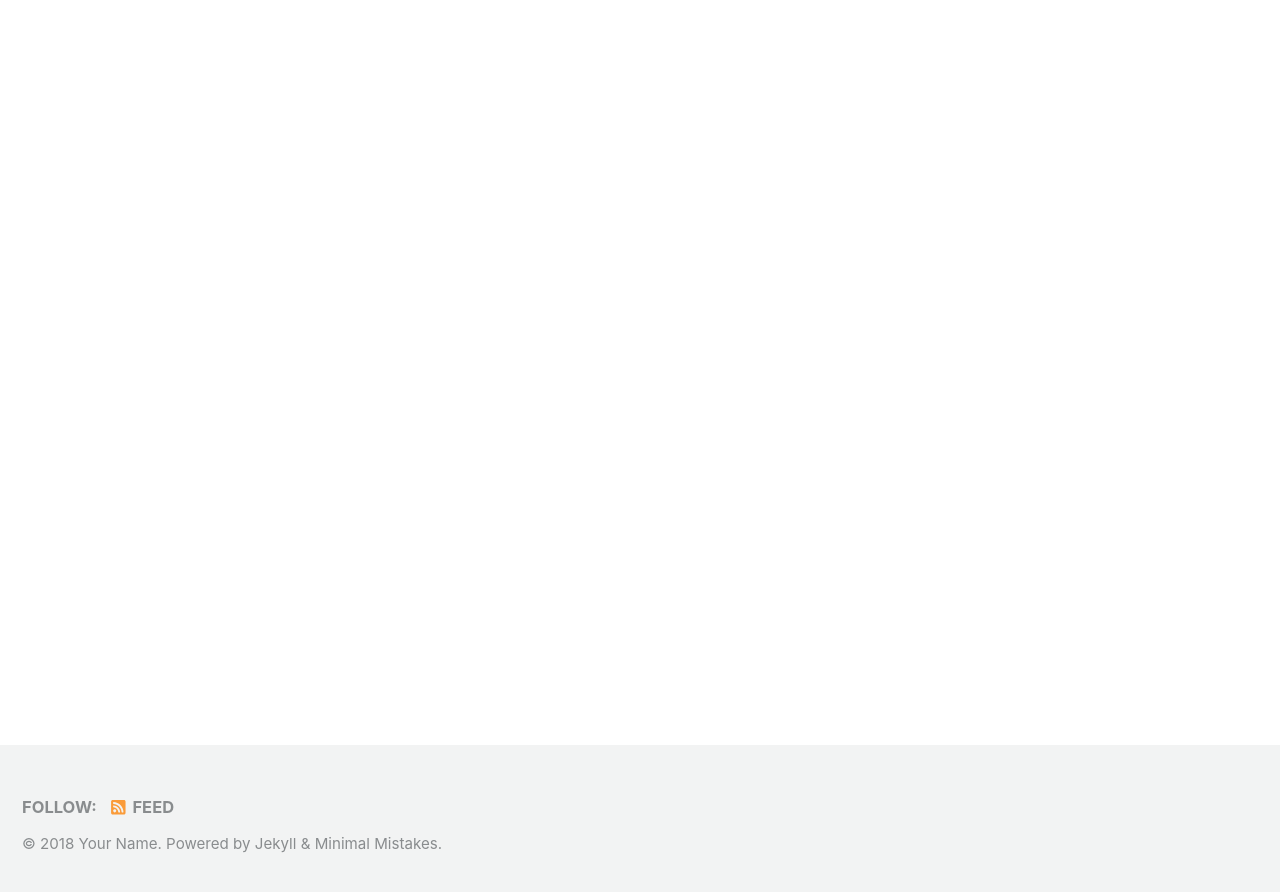
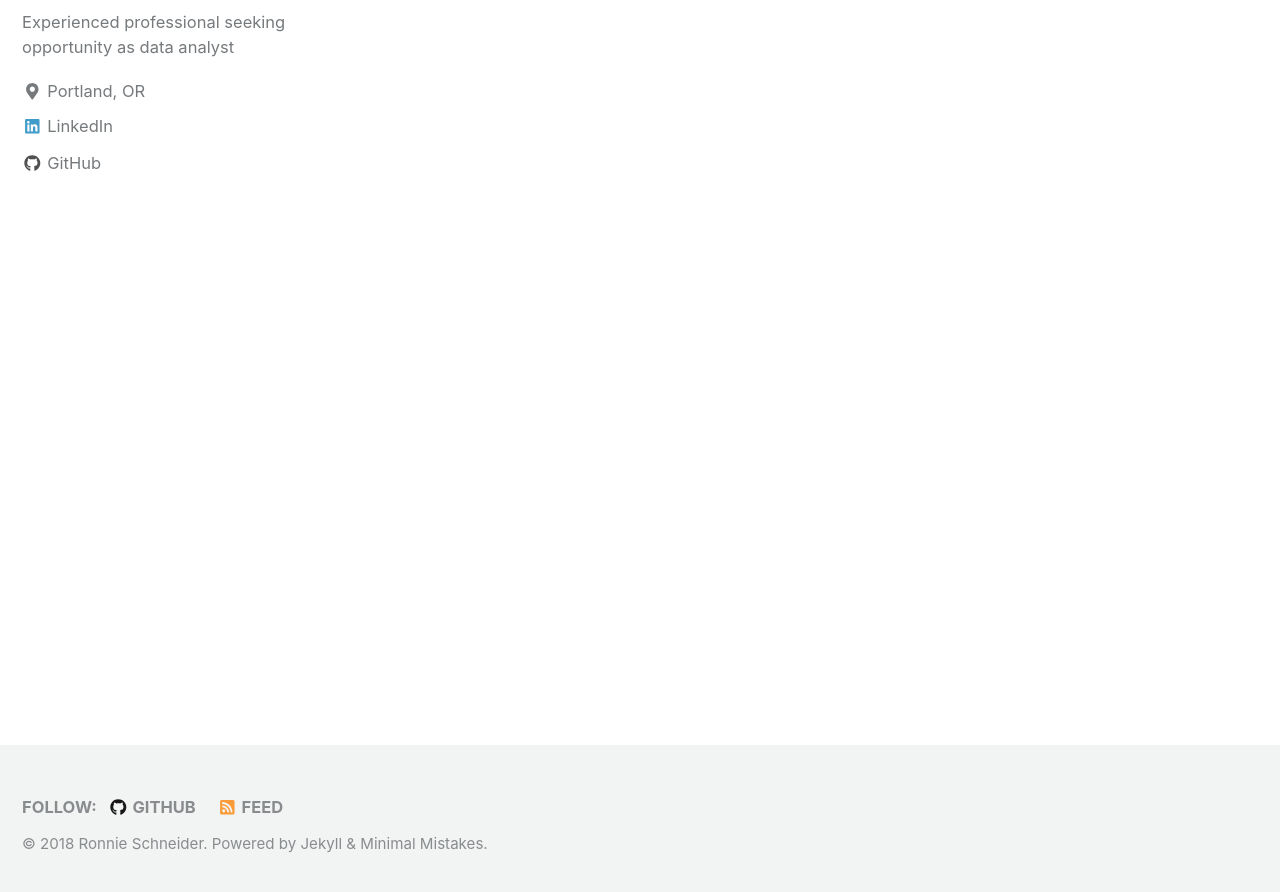
Before and after one commit to RonnieSchneider/ronnieschneider.github.io, a Jekyll site: the page built from index.html, in a window 1280 px wide and 900 px high, scrolled down 222 px. Shown: the top 892 px of the window. Built offline with Jekyll 4.4.1, drawn with Linux system fonts in a browser that asks for light colours; nearby versions of some CDN libraries; the list of posts is cut into pages by our own code; some of the changed text lies outside the part shown.

Commit message:
new portfolion site based on minimal.mistakes

```diff
--- a/_config.yml
+++ b/_config.yml
@@ -16,10 +16,10 @@ minimal_mistakes_skin    : "default" # "air", "aqua", "contrast", "dark", "dirt"
 
 # Site Settings
 locale                   : "en-US"
-title                    : "Site Title"
+title                    : "Ronnie Schneider"
 title_separator          : "-"
-name                     : "Your Name"
-description              : "An amazing website."
+name                     : "Ronnie Schneider"
+description              : "Data Science Portfolio"
 url                      : # the base hostname & protocol for your site e.g. "https://mmistakes.github.io"
 baseurl                  : # the subpath of your site, e.g. "/blog"
 repository               : # GitHub username/repo-name e.g. "mmistakes/minimal-mistakes"
@@ -100,10 +100,10 @@ analytics:
 
 # Site Author
 author:
-  name             : "Your Name"
-  avatar           : # path of avatar image, e.g. "/assets/images/bio-photo.jpg"
-  bio              : "I am an amazing person."
-  location         : "Somewhere"
+  name             : "Ronnie Schneider"
+  avatar           : "/assets/images/DS.wordle.png" # path of avatar image, e.g. "/assets/images/bio-photo.jpg"
+  bio              : "Experienced professional seeking opportunity as data analyst"
+  location         : "Portland, OR"
   email            :
   uri              :
   home             : # null (default), "absolute or relative url to link to author home"
@@ -113,13 +113,13 @@ author:
   flickr           :
   facebook         :
   foursquare       :
-  github           :
+  github           : "ronnieschneider"
   gitlab           :
   google_plus      :
   keybase          :
   instagram        :
   lastfm           :
-  linkedin         : # "john-doe-12345678" (the last part of your profile url, e.g. https://www.linkedin.com/in/john-doe-12345678)
+  linkedin         : "ronnieschneider" # "john-doe-12345678" (the last part of your profile url, e.g. https://www.linkedin.com/in/john-doe-12345678)
   pinterest        :
   soundcloud       :
   stackoverflow    : # "123456/username" (the last part of your profile url, e.g. https://stackoverflow.com/users/123456/username)
@@ -269,3 +269,11 @@ defaults:
       comments: # true
       share: true
       related: true
+
+  # _pages
+  - scope:
+      path: ""
+      type: pages
+    values:
+      layout: single
+      author_profile: true
```
Also changed, not shown: assets/images/DS.wordle.png (added), assets/images/collexi-bulb.jpg (added).
